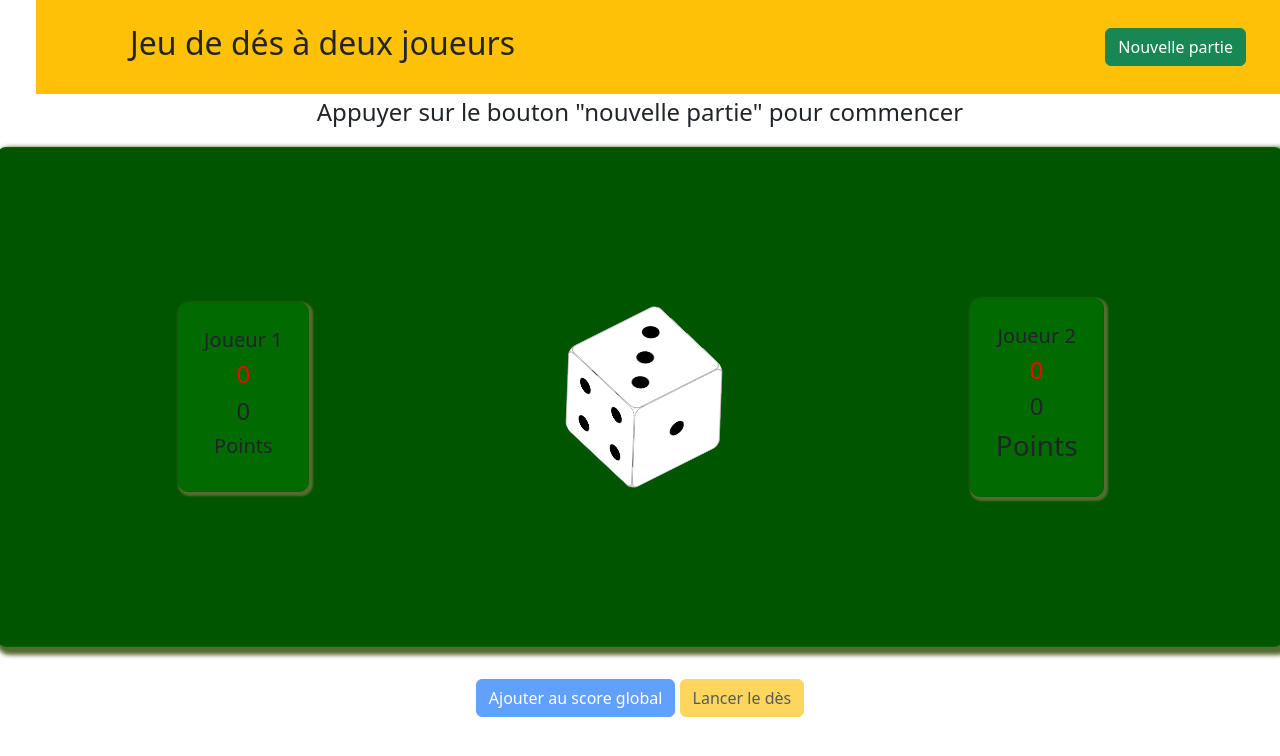
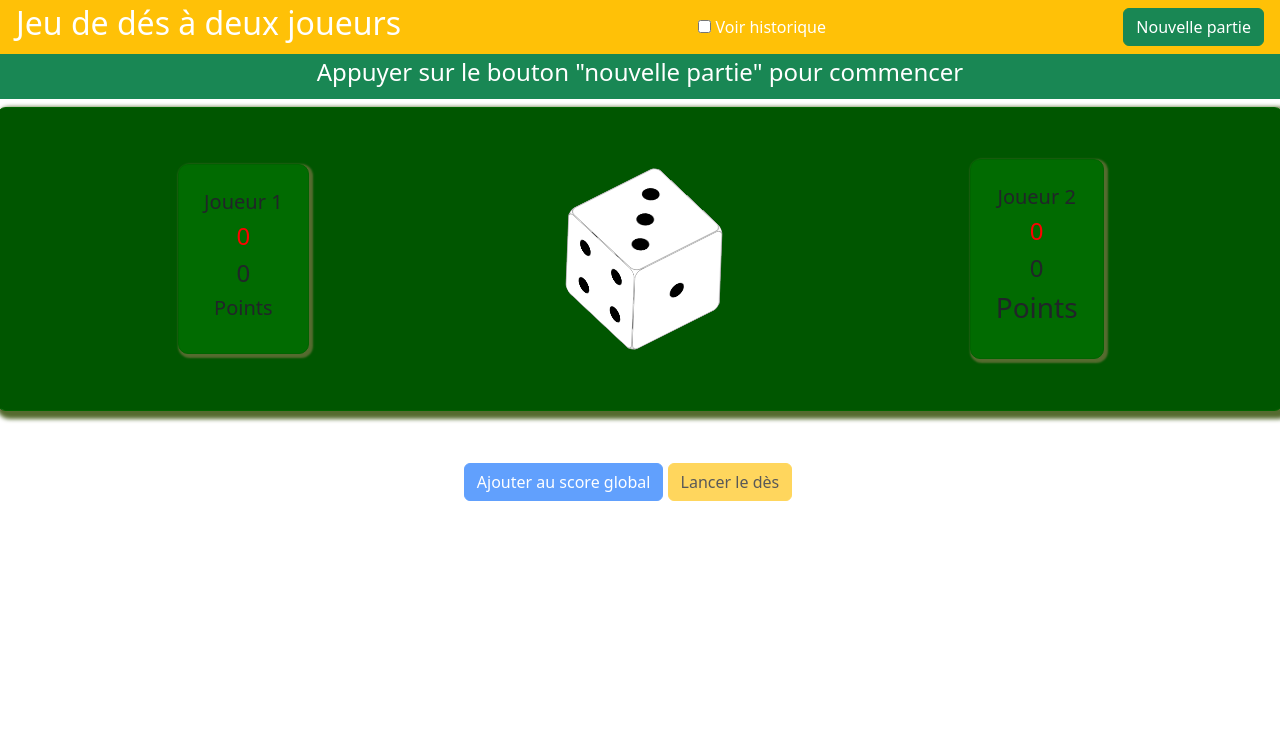
Before and after one commit to Clickandgo-informatique/Evaluation2, a PHP site: page / in a window 1280 px wide; the page is wider, and only the part inside the window is pictured. Shown: the top 756 px of that part. Run offline with PHP 8.4, Linux system fonts and the light colour scheme.

Commit message:
update code historique de la partie (fonction map inverse)

```diff
--- a/css/styles.css
+++ b/css/styles.css
@@ -1,6 +1,20 @@
 body{
     background-color: black;
     font-family: 'lato',sans-serif;
+}
+.historique{
+    display:block;
+    overflow-y:scroll;
+    padding: 10px;
+    max-height:100px;
+}
+.historique p{
+    font-size: 0.7rem;
+    font-style: italic;
+    color: cornflowerblue;
+    margin: 1px;
+    padding: 1px;
+    /* text-align: left; */
 }
 
 .pointsJ1,
@@ -17,11 +31,11 @@ body{
 .tapis-jeu{
     background-color: rgb(0, 86, 0);
     border-radius: 10px;
-    width:300px;
+    width:200px;
     box-shadow: 4px 4px 4px 4px darkolivegreen;
     border: 1px solid darkgreen;
-    transition: 1s ease-in-out;
-    height: 500px;
+    transition: 2s ease-in-out;
+    /* height: 600px; */
 }
 .selection {
     border: 5px solid gray;
--- a/index.html
+++ b/index.html
@@ -20,15 +20,18 @@
 <body>
     <div class="row">
         <!-- Barre navigation -->
-        <nav class="navbar navbar-expand-lg navbar-dark bg-warning mx-5 py-4">
-            <div class="container">
+        <nav class="navbar navbar-expand-lg navbar-dark bg-warning py-1 text-white">
+            <div class="container-fluid mx-3">
                 <h2>Jeu de dés à deux joueurs</h2>
+                <div><input type="checkbox" name="checkHistorique" id="checkHistorique">
+                    <label for="checkHistorique">Voir historique</label></div>
+
                 <button class="btn btn-success" id="btn-new-game">Nouvelle partie</button>
             </div>
         </nav>
     </div>
     <!-- Barre informative -->
-    <div class="row p-1 text-center">
+    <div class="row p-1 text-center bg-success text-white">
         <div class="col-md-12">
             <div id="barreInfo"></div>
         </div>
@@ -37,8 +40,8 @@
     <!-- Tapis de jeu -->
 
     <div class="row p-2 text-center">
-        <div class="container tapis-jeu p-5 d-flex justify-content-center align-items-center">
         <!-- Joueur 1 -->
+        <div class="tapis-jeu p-5 d-flex justify-content-center align-items-center">
         <div class="col-md-4 p-2 d-flex justify-content-center" id="joueur1">
                 <div class="pointsJ1">
                     <h5>Joueur 1</h5>
@@ -113,6 +116,11 @@
                 </div>
             </div>
         </div>
+        <!-- Barre historique partie -->
+        <div class="row p-1 text-center">
+            <div class="col-md-12">
+                <div class="historique" id="historique"></div>
+            </div>
         </div>
 
         <!-- Container boutons -->
--- a/js/main.js
+++ b/js/main.js
@@ -11,12 +11,15 @@ const divScoreCourantJ1 = document.querySelector('#score-courant-joueur1 h4')
 const divScoreTotalJ1 = document.querySelector('#score-total-joueur1 h4')
 const divScoreCourantJ2 = document.querySelector('#score-courant-joueur2 h4')
 const divScoreTotalJ2 = document.querySelector('#score-total-joueur2 h4')
+const divHistorique = document.querySelector('#historique')
+const checkHistorique = document.querySelector('#checkHistorique')
 
 //Au démarrage de la page
-window.onload=()=>{
-    barreInfo.innerHTML=`<h4>Appuyer sur le bouton "nouvelle partie" pour commencer</h4>`
-    btnHold.disabled=true
-    btnRoll.disabled=true
+window.onload = () => {
+    barreInfo.innerHTML = `<h4>Appuyer sur le bouton "nouvelle partie" pour commencer</h4>`
+    btnHold.disabled = true
+    btnRoll.disabled = true
+    checkHistorique.checked = false
 }
 
 //historique de la partie
@@ -81,6 +84,15 @@ const tirage = () => {
     return resultatTirage
 }
 
+const afficherHistorique = () => {
+    //On inverse le tableau d'historique
+    const rows = historique.reverse()
+    rows.map((row) => {
+        return `<p>${row}</p>`
+    })
+    divHistorique.innerHTML = rows.join('')
+}
+
 //Remplir tableau de score courant du joueur actif
 const remplirScoreCourant = () => {
     //Si le joueur actif tire un "1", il perd son score courant (scoreCourant), son score courant est
@@ -94,8 +106,7 @@ const remplirScoreCourant = () => {
             historique.push([`Le joueur ${joueurActif} a tiré un 1 : il doit passer son tour, score total = ${scoreTotalJ1} points.`])
             divScoreCourantJ1.textContent = 0
             joueurActif = 2
-            btnHold.disabled=true
-            console.log(historique)
+            btnHold.disabled = true
 
         } else {
 
@@ -105,8 +116,7 @@ const remplirScoreCourant = () => {
             divScoreCourantJ1.textContent = scoreCourantJ1
             //constitution de l'historique de la partie
             historique.push([`Le joueur ${joueurActif} tire un ${resultatTirage} score courant = ${scoreCourantJ1}/100 score total = ${scoreTotalJ1} points.`])
-            console.log(historique)
-            btnHold.disabled=false
+            btnHold.disabled = false
         }
 
     } else {
@@ -118,7 +128,7 @@ const remplirScoreCourant = () => {
             historique.push([`Le joueur ${joueurActif} a tiré un 1 : il doit passer son tour, score total = ${scoreTotalJ2} points.`])
             divScoreCourantJ2.textContent = 0
             joueurActif = 1
-            btnHold.disabled=true
+            btnHold.disabled = true
             console.log(historique)
 
         } else {
@@ -130,7 +140,7 @@ const remplirScoreCourant = () => {
             //constitution de l'historique de la partie
             historique.push([`Le joueur ${joueurActif} tire un ${resultatTirage}, score courant = ${scoreCourantJ2}/100 score total = ${scoreTotalJ2} points.`])
             console.log(historique)
-            btnHold.disabled=false
+            btnHold.disabled = false
         }
     }
 }
@@ -146,7 +156,6 @@ const initialiser = () => {
 
 btnNewGame.addEventListener('click', () => {
     //Nouvelle partie
-
     initialiser()
     //Mise à zéro des champs et tableaux
     currentJ1.length = 0
@@ -158,14 +167,26 @@ btnNewGame.addEventListener('click', () => {
     divScoreCourantJ2.textContent = 0
     divScoreTotalJ2.textContent = 0
 
-    btnRoll.disabled=false
+    btnRoll.disabled = false
 })
+
+// checkHistorique.addEventListener('click', () => {
+
+// })
 
 //Lancement du dé
 btnRoll.addEventListener('click', () => {
     btnHold.disabled = false
     tirage()
     remplirScoreCourant(joueurActif)
+    //Si l'option est sélectionnée l'historique de
+    // la partie est affiché
+    if (checkHistorique.checked == true) {
+        divHistorique.style.display = "block"
+        afficherHistorique()
+    } else {
+        divHistorique.style.display = "none"
+    }
 })
 
 //Calcul du total temporaire pour chaque joueur et addition au score global
```
Lines whose indentation alone changed are shown as unchanged.
